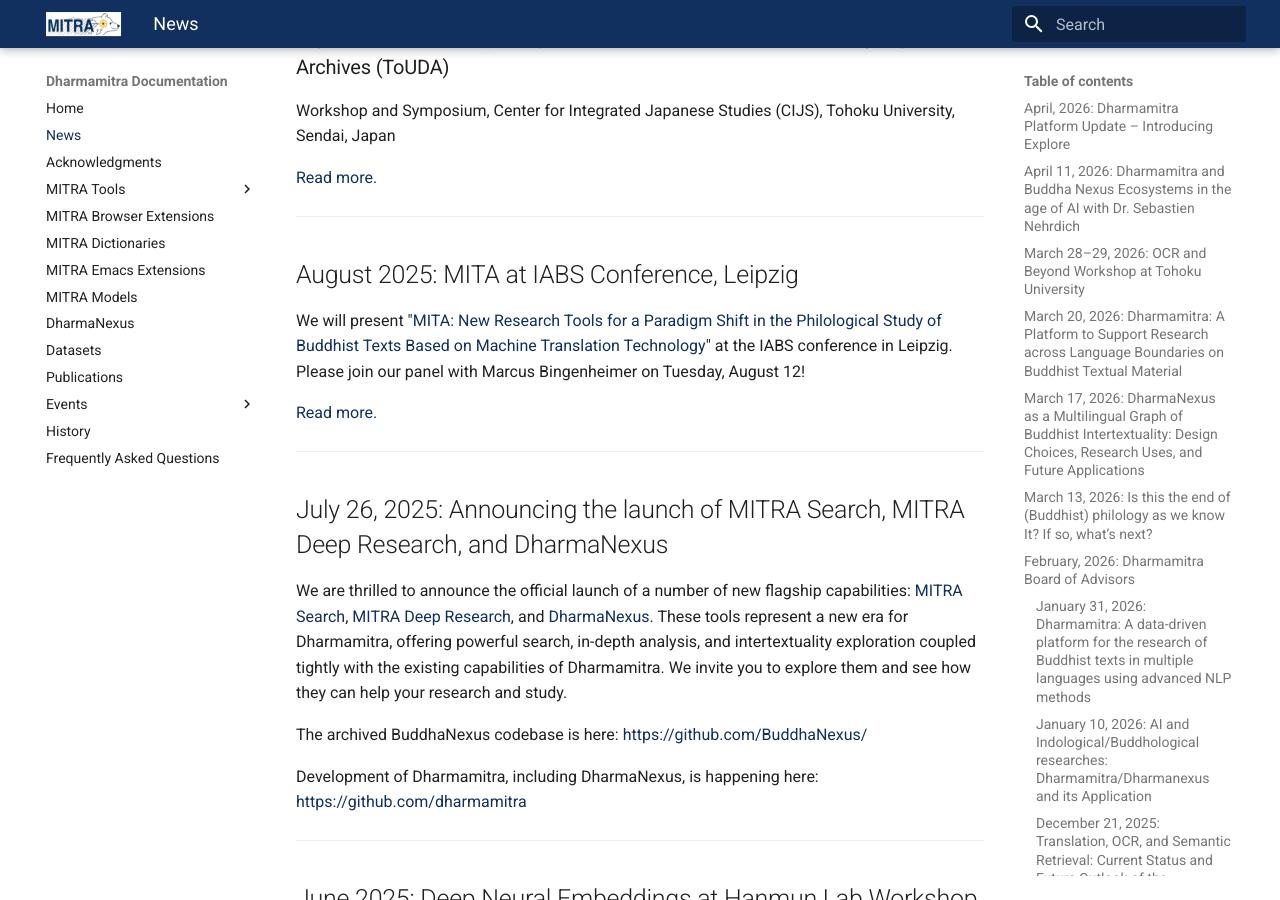
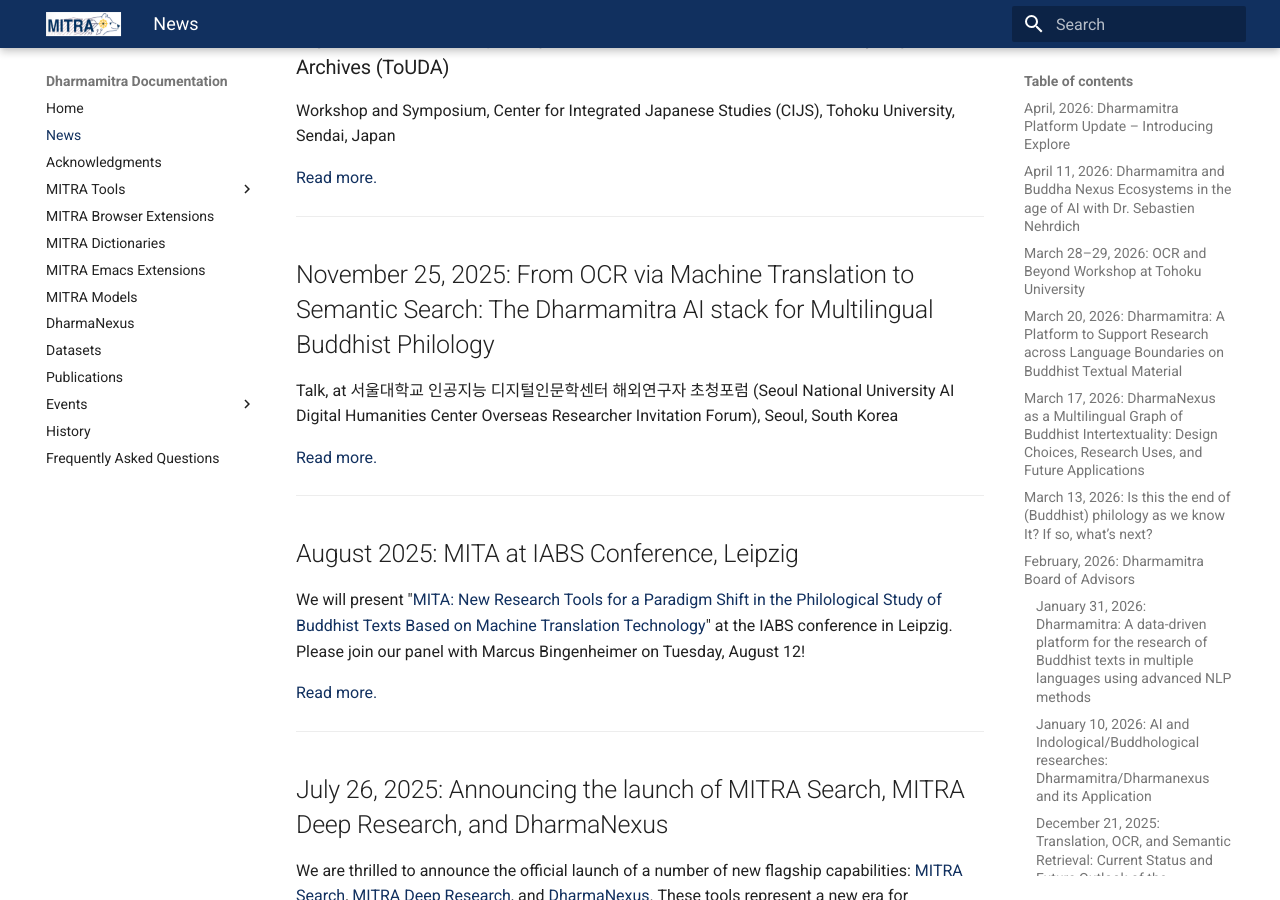
Before and after one commit to dharmamitra/dharmamitra-guides, an MkDocs documentation site: the page built from docs/news.md, in a window 1280 px wide and 900 px high, scrolled down 5033 px. Built offline with MkDocs 1.6.1 and Material for MkDocs 9.7.7, drawn with Linux system fonts in a browser that asks for light colours.

Commit message:
Update news.md

```diff
--- a/docs/news.md
+++ b/docs/news.md
@@ -128,6 +128,14 @@
 ### December 3, 2025: Building the Foundations of Buddhist Philology through Digital Humanities: Exploring the Potential of the Tohoku University Digital Archives (ToUDA)
 
 Workshop and Symposium, Center for Integrated Japanese Studies (CIJS), Tohoku University, Sendai, Japan
+
+[Read more.](events/invited_talks.md)
+
+---
+
+## November 25, 2025: From OCR via Machine Translation to Semantic Search: The Dharmamitra AI stack for Multilingual Buddhist Philology
+
+Talk, at 서울대학교 인공지능 디지털인문학센터 해외연구자 초청포럼 (Seoul National University AI Digital Humanities Center Overseas Researcher Invitation Forum), Seoul, South Korea
 
 [Read more.](events/invited_talks.md)
 
```
